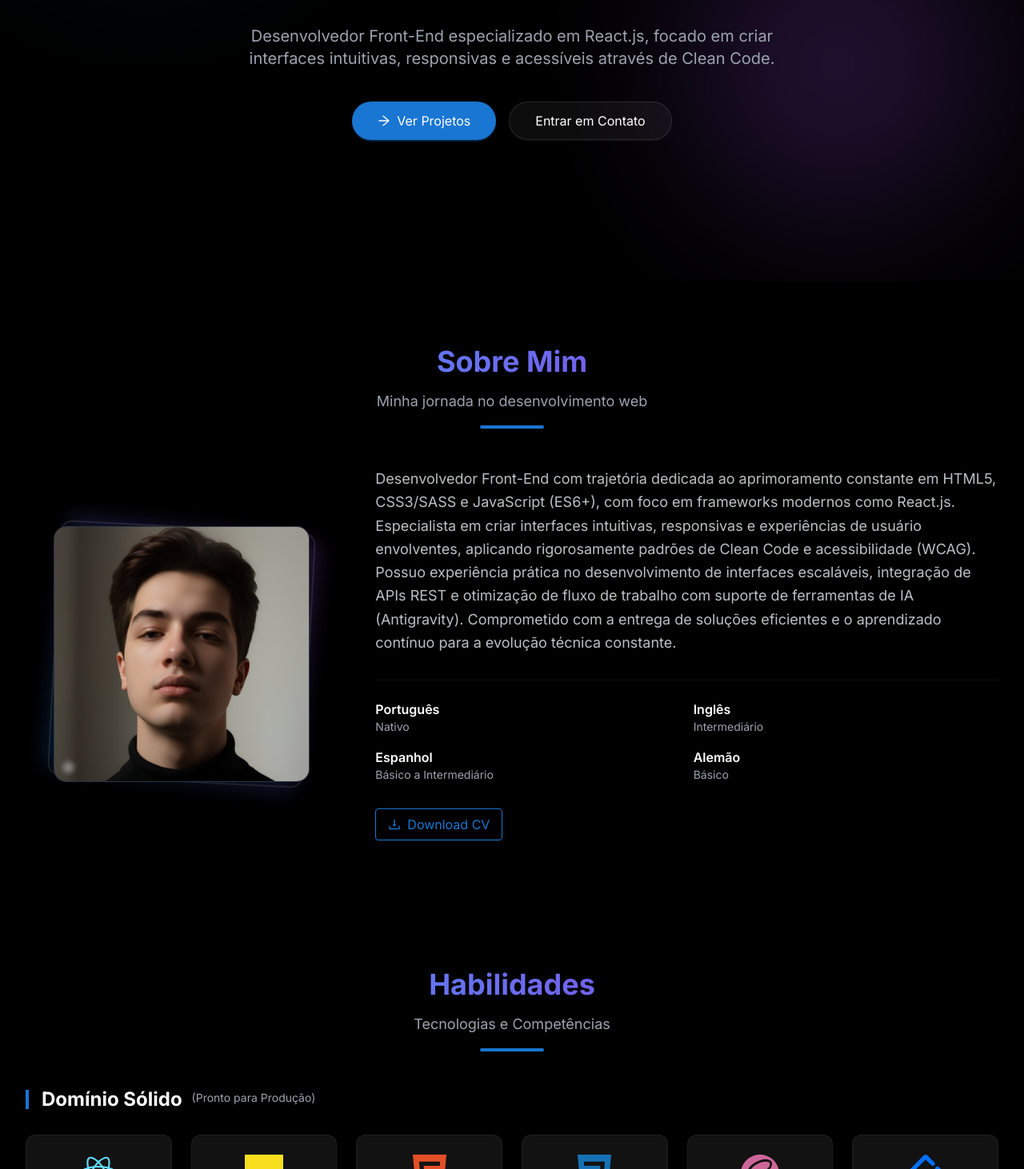
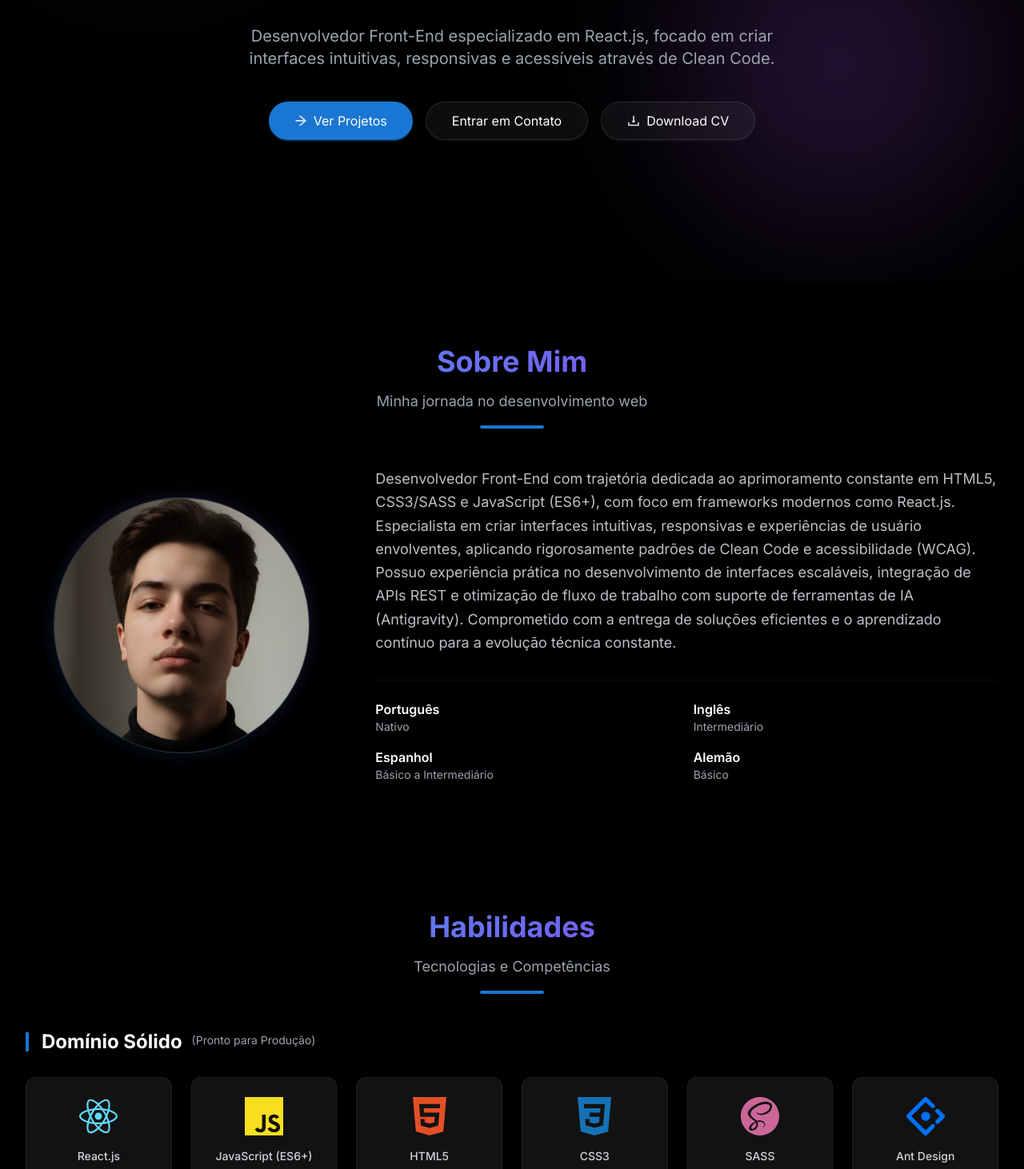
Before and after one commit to NicolasVitorP/Portfolio, a React (Vite) app: page / in a window 1280 px wide. Shown: the part 448-1910 px from the top of the page at 80% size. Built offline with nearby package versions, Linux system fonts and the light colour scheme.

Commit message:
Alterando Foto e Cv

```diff
--- a/src/components/home/About.jsx
+++ b/src/components/home/About.jsx
@@ -16,9 +16,9 @@ const About = () => {
                 {/* Image Placeholder */}
                 <div className="w-full md:w-1/3 flex justify-center">
                     <div className="relative w-64 h-64 md:w-80 md:h-80">
-                        <div className="absolute inset-0 bg-gradient-to-tr from-primary to-purple-500 rounded-2xl rotate-6 opacity-20 blur-md"></div>
-                        <div className="absolute inset-0 border-2 border-white/10 rounded-2xl rotate-3"></div>
-                        <div className="relative w-full h-full bg-gray-800 rounded-2xl overflow-hidden shadow-2xl flex items-center justify-center border border-white/5">
+                        <div className="absolute inset-0 bg-gradient-to-tr from-primary to-purple-500 rounded-full opacity-20 blur-md"></div>
+                        <div className="absolute inset-0 border-2 border-white/10 rounded-full"></div>
+                        <div className="relative w-full h-full bg-gray-800 rounded-full overflow-hidden shadow-2xl flex items-center justify-center border border-white/5">
                             <img
                                 src={profileImg}
                                 alt="Profile"
@@ -46,11 +46,7 @@ const About = () => {
                         ))}
                     </div>
 
-                    <div className="mt-8 flex gap-4">
-                        <Button icon={<DownloadOutlined />} size="large" className="bg-transparent border-primary text-primary hover:text-white hover:bg-primary-hover hover:border-primary-hover rounded">
-                            Download CV
-                        </Button>
-                    </div>
+
                 </div>
             </div>
         </Section>
--- a/src/components/home/Hero.jsx
+++ b/src/components/home/Hero.jsx
@@ -1,7 +1,7 @@
 
 import React from 'react';
 import { Button } from 'antd';
-import { ArrowRightOutlined } from '@ant-design/icons';
+import { ArrowRightOutlined, DownloadOutlined } from '@ant-design/icons';
 import { motion } from 'framer-motion';
 import { portfolioDAO } from '../../daos/PortfolioDAO';
 
@@ -69,6 +69,17 @@ const Hero = () => {
                             Entrar em Contato
                         </Button>
                     </a>
+                    {personalInfo.resumeUrl && (
+                        <a href={personalInfo.resumeUrl} download="Curriculo_Nicolas_Vitor.pdf" target="_blank" rel="noopener noreferrer">
+                            <Button
+                                size="large"
+                                icon={<DownloadOutlined />}
+                                className="h-12 px-8 text-base bg-white/5 border-white/10 text-white hover:text-primary-light hover:border-primary-light rounded-full hover:bg-white/10"
+                            >
+                                Download CV
+                            </Button>
+                        </a>
+                    )}
                 </motion.div>
             </div>
 
--- a/src/data/portfolioData.js
+++ b/src/data/portfolioData.js
@@ -11,6 +11,7 @@ export const portfolioData = {
     location: "Brasília, DF",
     github: "https://github.com/NicolasVitorP",
     linkedin: "https://www.linkedin.com/in/nicolasvitorfrontend",
+    resumeUrl: "/curriculo.pdf", // Adicione seu arquivo PDF na pasta 'public' com este nome
   },
   skills: {
     solid: [
@@ -173,22 +174,6 @@ export const portfolioData = {
         "Projeto focado em performance e arquitetura estratégica utilizando React e Vite. Fluxo de trabalho otimizado via Antigravity (DeepMind) para aceleração de prototipagem e implementação de padrões modernos.",
       technologies: ["React", "Vite", "Antigravity", "Clean Code"],
       repoLink: "https://github.com/NicolasVitorP/Portfolio",
-      featured: true,
-    },
-    {
-      title: "Arquitetura Avançada de POO com JS Vanilla",
-      description:
-        "Aplicação focada em princípios avançados de POO sem frameworks. Arquitetura totalmente desacoplada, aplicando SOLID e padrões como Module e Factory.",
-      technologies: ["JavaScript Vanilla", "POO", "Clean Code", "SOLID"],
-      repoLink: "https://github.com/NicolasVitorP/BFD_JS_OO",
-      featured: false,
-    },
-    {
-      title: "Componentização com React",
-      description:
-        "Aplicação React otimizada para performance e SEO. Utiliza Vite para build otimizado, lazy loading e foco rigoroso nas métricas de Core Web Vitals.",
-      technologies: ["React", "Vite", "SEO", "Performance"],
-      repoLink: "https://github.com/NicolasVitorP/vitejs-vite-ejwaxlas",
       featured: false,
     },
   ],
```
Also changed, not shown: 1 other file (tests, documents, lock files or other folders).
